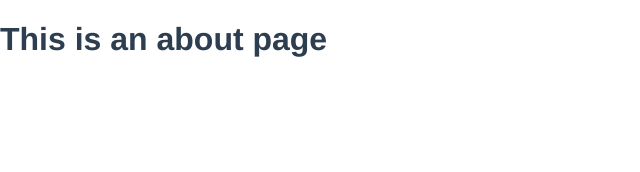
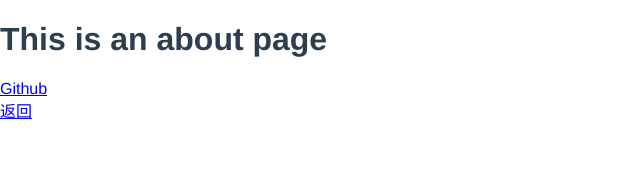
Before and after one commit to ryanlid/vue-chat, a Vue app: page /about in a window 1280 px wide. Shown: the top 172 px of the page, without its empty margins (0-640 px from the left). Built offline with nearby package versions, Linux system fonts and the light colour scheme.

Commit message:
feat: 🎸 添加关于内容

```diff
--- a/public/index.html
+++ b/public/index.html
@@ -1,11 +1,11 @@
 <!DOCTYPE html>
-<html lang="en">
+<html lang="zh">
   <head>
     <meta charset="utf-8">
     <meta http-equiv="X-UA-Compatible" content="IE=edge">
     <meta name="viewport" content="width=device-width,minimum-scale=1.0,maximum-scale=1.0,user-scalable=no">
     <link rel="icon" href="<%= BASE_URL %>favicon.ico">
-    <title>vue-chat</title>
+    <title>Chat</title>
   </head>
   <body>
     <noscript>
--- a/src/components/Cell.vue
+++ b/src/components/Cell.vue
@@ -5,7 +5,10 @@
       <div v-if="label">{{ label }}</div>
     </div>
     <div class="value-wrap">
-      <div>{{ value }}</div>
+      <div>
+        {{ value }}
+        <slot></slot>
+      </div>
       <div class="icon iconfont icon-right" v-if="isLink"></div>
     </div>
   </div>
--- a/src/views/About.vue
+++ b/src/views/About.vue
@@ -1,5 +1,11 @@
 <template>
   <div class="about">
     <h1>This is an about page</h1>
+    <div>
+      <a href="https://github.com/ryanlid/vue-chat">Github</a>
+    </div>
+    <div>
+      <a href="/">返回</a>
+    </div>
   </div>
 </template>
--- a/src/views/my/Index.vue
+++ b/src/views/my/Index.vue
@@ -4,8 +4,15 @@
     <cell-group>
       <cell title="姓名" value="Dong" is-link></cell>
       <cell title="性别" value="男" is-link></cell>
-      <cell title="手机" value="13023456789" is-link></cell>
-      <cell title="关于" is-link></cell>
+      <a href="tel:13012341234">
+        <cell title="手机" is-link>13012341234</cell>
+      </a>
+      <a href="mailto:hello@qq.com">
+        <cell title="邮箱" is-link>hello@qq.com</cell>
+      </a>
+      <a target="_blank" href="/about">
+        <cell title="关于" is-link></cell>
+      </a>
       <cell title="退出"></cell>
     </cell-group>
     <bottom-tab class="bottom"></bottom-tab>
@@ -32,4 +39,9 @@ export default {
 };
 </script>
 
-<style lang="less" scoped></style>
+<style lang="less" scoped>
+a {
+  text-decoration: none;
+  color: #2c3e50;
+}
+</style>
```
